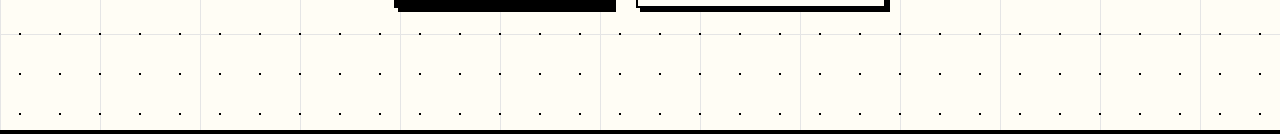
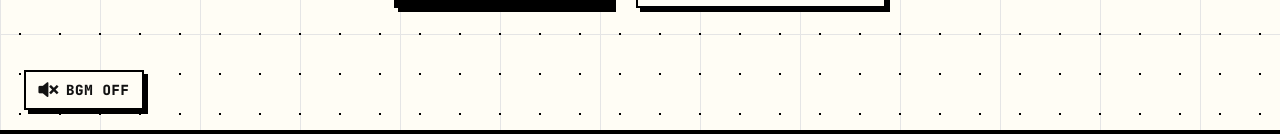
Before and after one commit to Visheshjha11/VisheshJha_Portfolio, a React (Vite) app: page / in a window 1280 px wide. Shown: the part 666-800 px from the top of the page. Built offline with nearby package versions, Linux system fonts and the light colour scheme; no server answers.

Commit message:
interactive music added for production

```diff
--- a/src/App.jsx
+++ b/src/App.jsx
@@ -3,6 +3,7 @@ import { Analytics } from '@vercel/analytics/react';
 
 import { Cursor } from './components/Cursor';
 import { ProgressBar } from './components/ProgressBar';
+import { BackgroundMusic } from './components/BackgroundMusic';
 import { Navbar } from './components/Navbar';
 import { Hero } from './components/Hero';
 import { Marquee } from './components/Marquee';
@@ -28,6 +29,7 @@ function App() {
     <>
       <Cursor />
       <ProgressBar />
+      <BackgroundMusic />
 
       <Navbar />
       <Hero />
--- a/src/components/About.jsx
+++ b/src/components/About.jsx
@@ -15,7 +15,7 @@ export function About() {
             products that solve real problems. The web doesn't need more noise - it needs intelligence, clarity, and execution.
           </p>
           <div
-            className="font-mono text-sm sm:text-base md:text-lg mb-8 text-black border-4 border-black p-4 md:p-6 bg-neo-white relative shadow-[4px_4px_0_#000] md:shadow-[8px_8px_0_#000]"
+            className="font-mono text-sm sm:text-base md:text-lg mb-8 text-black border-4 border-black p-4 md:p-6 bg-neo-white relative shadow-hard hover:shadow-hard-xl transition-all"
           >
             <div className="absolute -top-3 -left-3 bg-neo-pink border-2 border-black w-6 h-6 rotate-45"></div>
             <ul className="space-y-4">
--- /dev/null
+++ b/src/components/BackgroundMusic.jsx
@@ -0,0 +1,43 @@
+import { useState, useRef, useEffect } from 'react';
+
+export function BackgroundMusic() {
+  const [isPlaying, setIsPlaying] = useState(false);
+  const audioRef = useRef(null);
+
+  useEffect(() => {
+    if (audioRef.current) {
+      audioRef.current.volume = 0.04; // Set very low volume to ensure it's just background presence
+    }
+  }, []);
+
+  const togglePlay = () => {
+    if (audioRef.current) {
+      if (isPlaying) {
+        audioRef.current.pause();
+      } else {
+        // If it's playing for the very first time (or close to 0), start from 0:15
+        if (audioRef.current.currentTime < 1) {
+          audioRef.current.currentTime = 15;
+        }
+        audioRef.current.play();
+      }
+      setIsPlaying(!isPlaying);
+    }
+  };
+
+  return (
+    <>
+      <audio ref={audioRef} src="/Daydream.mp3" loop preload="none" />
+      <button
+        onClick={togglePlay}
+        className="hidden md:flex fixed bottom-6 left-6 z-50 bg-neo-white border-2 border-black px-3 py-2 font-mono font-black shadow-hard hover:bg-neo-yellow transition-all hover:translate-x-1 hover:translate-y-1 hover:shadow-none cursor-hover items-center gap-2 pointer-events-auto"
+        aria-label="Toggle background music"
+      >
+        <span className="text-xl leading-none">
+          <i className={isPlaying ? "ri-volume-up-fill" : "ri-volume-mute-fill"}></i>
+        </span>
+        <span className="text-sm tracking-wider">BGM {isPlaying ? 'ON' : 'OFF'}</span>
+      </button>
+    </>
+  );
+}
```
Also changed, not shown: 1 other file (tests, documents, lock files or other folders).
